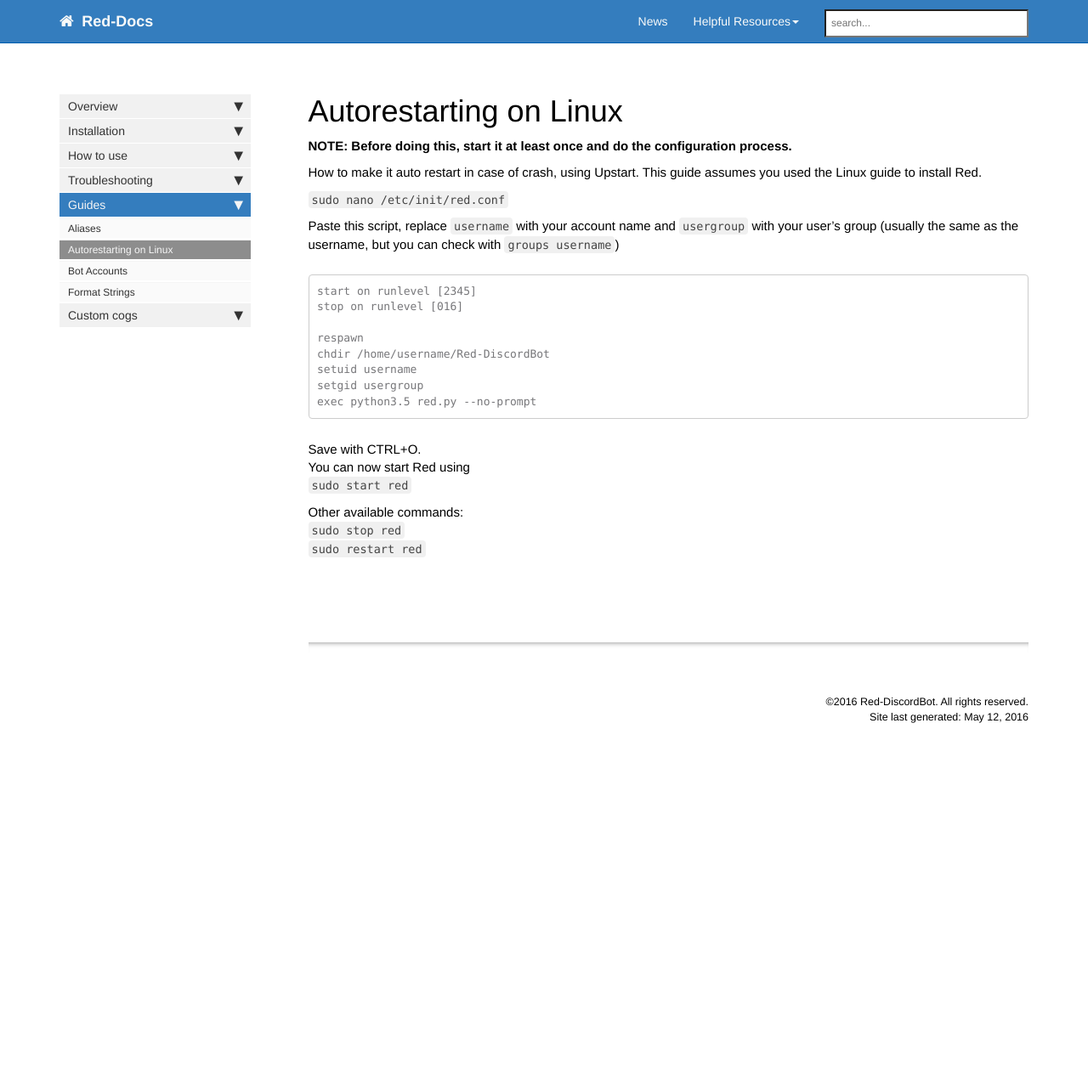
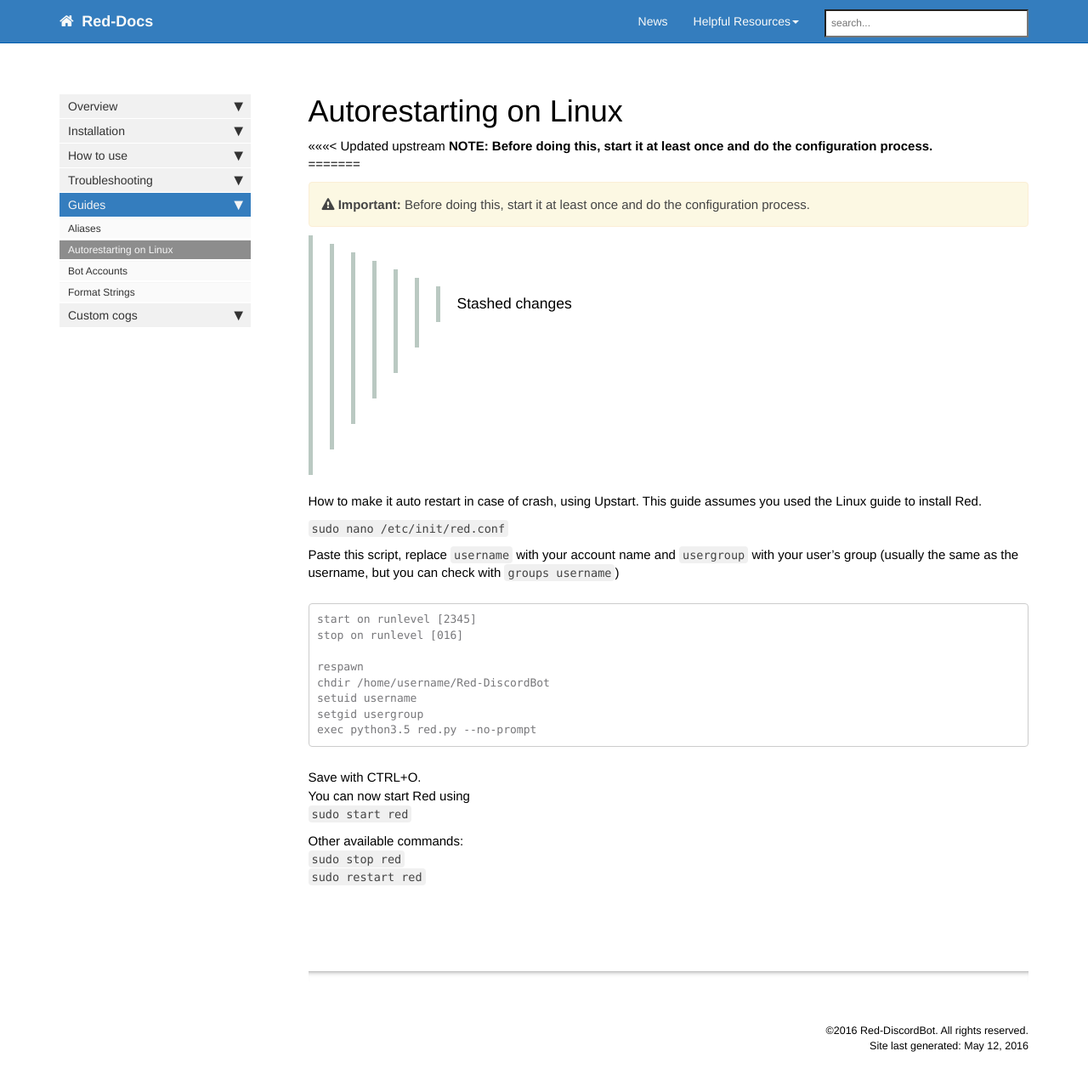
Before and after one commit to Twentysix26/Red-Docs, a Jekyll site: the page built from red/red_guide_linux_upstart.md, in a window 1280 px wide and 1291 px high. Shown: the top 1277 px of the window at 85% size. Built offline with Jekyll 4.4.1, drawn with Linux system fonts in a browser that asks for light colours; nearby versions of some CDN libraries; comment, search, counter and statistics services are not loaded.

Commit message:
fixed the alert

```diff
--- a/red/red_guide_linux_upstart.md
+++ b/red/red_guide_linux_upstart.md
@@ -4,7 +4,11 @@ sidebar: red_sidebar
 permalink: /red_guide_linux_upstart/
 ---
 
+<<<<<<< Updated upstream
 **NOTE: Before doing this, start it at least once and do the configuration process.**
+=======
+{{site.data.alerts.important}} Before doing this, start it at least once and do the configuration process. {{site.data.alerts.end}}
+>>>>>>> Stashed changes
 
 How to make it auto restart in case of crash, using Upstart. This guide assumes you used the Linux guide to install Red.
 
```
